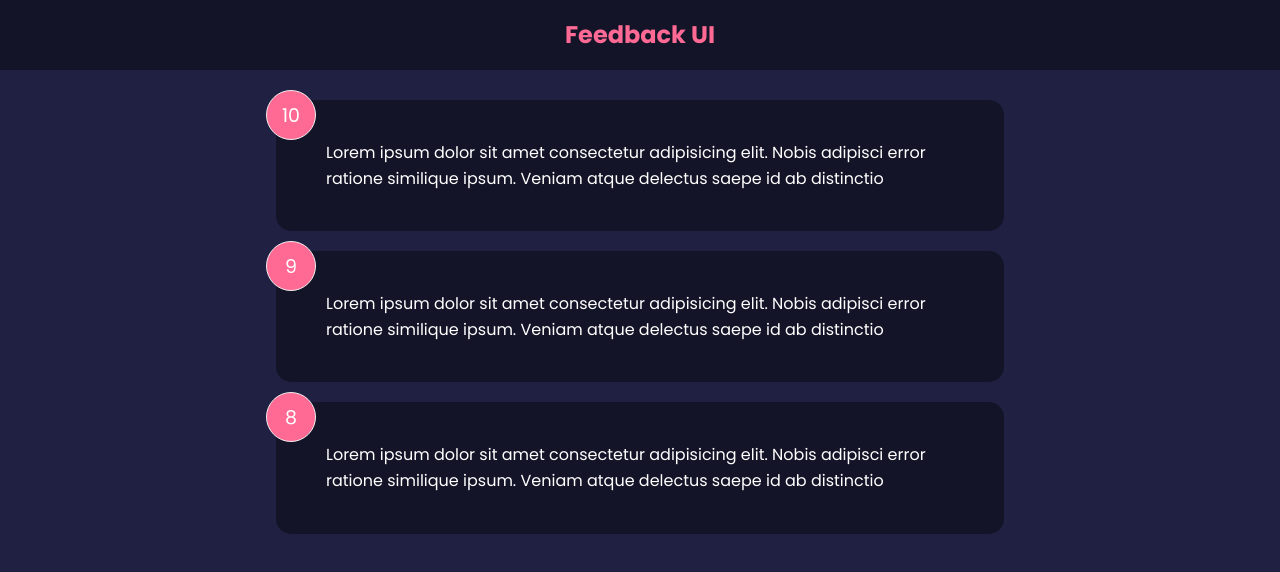
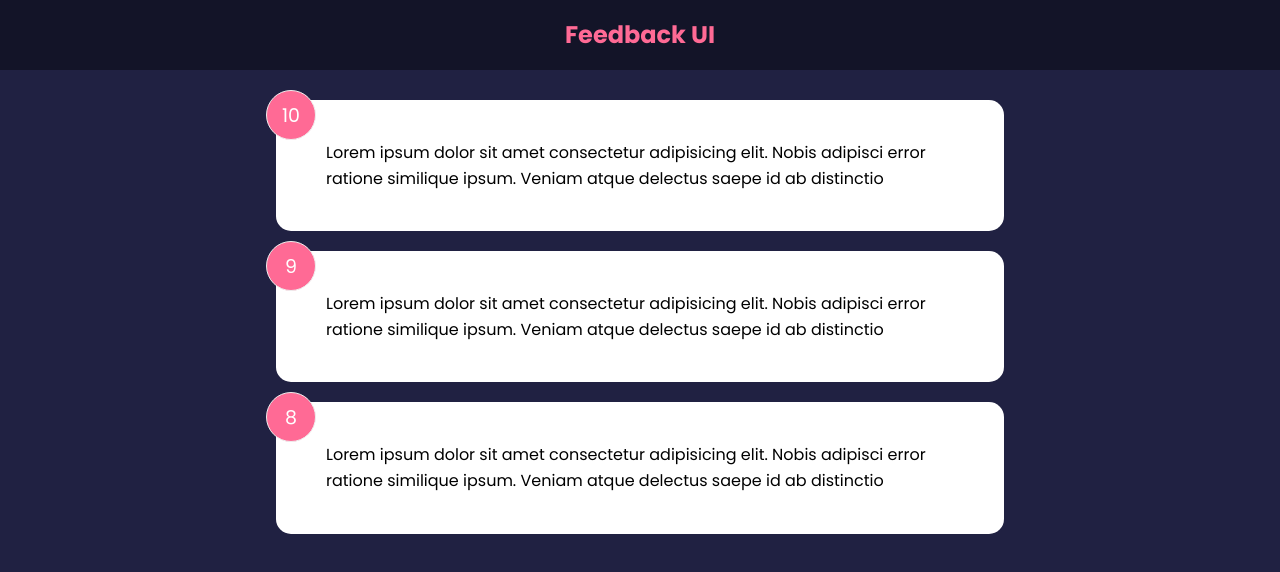
Before and after one commit to Dina2703/feedback-app, a React (Create React App) app: page / in a window 1280 px wide. Shown: the top 572 px of the page. Built offline with nearby package versions, Linux system fonts and the light colour scheme.

Commit message:
setting PropTypes

```diff
--- a/src/components/FeedbackItem.jsx
+++ b/src/components/FeedbackItem.jsx
@@ -1,12 +1,16 @@
 import Card from "./shared/Card";
+import PropTypes from 'prop-types'
 
 function FeedbackItem({ item }) {
   return (
-    <Card reverse={true}>
+    <Card>
       <div className="num-display">{item.rating}</div>
       <div className="text-display">{item.text}</div>
     </Card>
   );
 }
 
+FeedbackItem.propTypes = {
+  item: PropTypes.object.isRequired
+}
 export default FeedbackItem;
--- a/src/components/shared/Card.jsx
+++ b/src/components/shared/Card.jsx
@@ -1,7 +1,29 @@
+import PropTypes from "prop-types";
+
 function Card({ children, reverse }) {
-  return <div className={`card ${reverse && 'reverse'}`}>{children}</div>;
+  //Conditional class for styling
+  // return <div className={`card ${reverse && 'reverse'}`}>{children}</div>;
+
+  //Conditional inline style
+  return (
+    <div
+      className="card"
+      style={{
+        backgroundColor: reverse ? "rgba(0,0,0,0.4)" : "#fff",
+        color: reverse ? "#fff" : "#000",
+      }}
+    >
+      {children}
+    </div>
+  );
 }
 
-
+Card.defaultProps = {
+  reverse: false,
+};
+Card.propTypes = {
+  children: PropTypes.node.isRequired,
+  reverse: PropTypes.bool,
+};
 
 export default Card;
```
Also changed, not shown: src/components/FeedbackList.jsx (+12 -0 lines).
